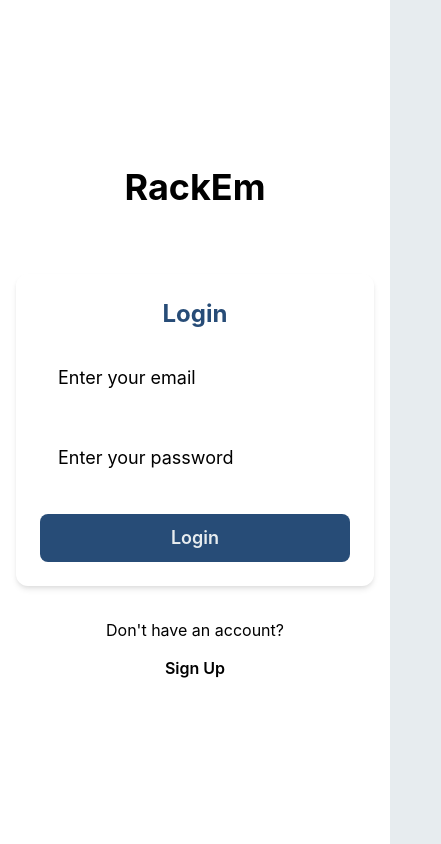
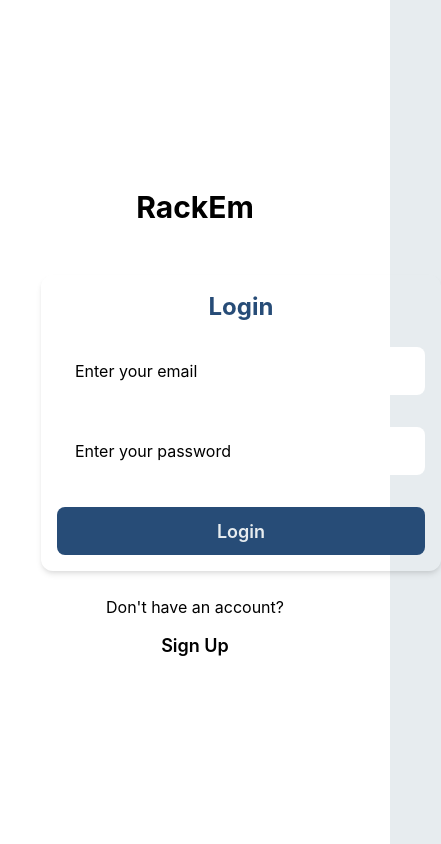
Before and after one commit to shivdesai99/RackEm, a React (Vite) app in the folder client/: page /login in a window 390 px wide. Shown: the whole page, 441 px wide, since content can reach past the window. Built offline with nearby package versions, Linux system fonts and the light colour scheme.

Commit message:
Added responsiveness and fixed mobile screen compatibilaty

```diff
--- a/client/src/components/forms/LoginForm.tsx
+++ b/client/src/components/forms/LoginForm.tsx
@@ -1,6 +1,6 @@
 import React, { useState } from "react";
 import { Box, Button, Heading, Spinner, VStack, Text } from "@chakra-ui/react";
-import FormInput from "../ui/FormInput";
+import FormInput from "@/components/ui/FormInput";
 import { loginAPI } from "@/api/auth";
 
 interface LoginFormProps {
@@ -19,7 +19,6 @@ const LoginForm: React.FC<LoginFormProps> = ({ onLoginSuccess }) => {
     const handleLogin = async () => {
         setError(null);
 
-        // Basic validation
         if (!email || !password) {
             setError("Both fields are required.");
             return;
@@ -44,10 +43,11 @@ const LoginForm: React.FC<LoginFormProps> = ({ onLoginSuccess }) => {
 
     return (
         <Box
-            w="full"
-            maxW="sm"
-            mx="auto"
-            p={6}
+            w="100%" // Ensures full width of the parent container
+            maxW="550px" // Caps the maximum width for large screens
+            minW="400px" // Sets a minimum width to avoid shrinking too much
+            mx="auto" // Centers the form horizontally
+            p={{ base: 4, md: 8 }} // Adjusts padding for smaller and larger screens
             bg="surface"
             borderRadius="lg"
             boxShadow="md"
@@ -81,7 +81,7 @@ const LoginForm: React.FC<LoginFormProps> = ({ onLoginSuccess }) => {
                     errorMessage="Password is required"
                 />
                 {error && (
-                    <Text color="red.500" fontSize="sm" textAlign="center">
+                    <Text color="red.500" fontSize="md" textAlign="center">
                         {error}
                     </Text>
                 )}
--- a/client/src/components/forms/SignUpForm.tsx
+++ b/client/src/components/forms/SignUpForm.tsx
@@ -1,6 +1,6 @@
 import React, { useState } from "react";
 import { Box, Button, Heading, Spinner, VStack, Text } from "@chakra-ui/react";
-import FormInput from "../ui/FormInput";
+import FormInput from "@/components/ui/FormInput";
 import { registerAPI } from "@/api/auth";
 
 interface SignUpFormProps {
@@ -45,10 +45,11 @@ const SignUpForm: React.FC<SignUpFormProps> = ({ onSignUpSuccess }) => {
 
     return (
         <Box
-            w="full"
-            maxW="sm"
-            mx="auto"
-            p={6}
+            w="100%" // Ensures full width of the parent container
+            maxW="550px" // Caps the maximum width for large screens
+            minW="400px" // Sets a minimum width to avoid shrinking too much
+            mx="auto" // Centers the form horizontally
+            p={{ base: 4, md: 8 }} // Adjusts padding for smaller and larger screens
             bg="surface"
             borderRadius="lg"
             boxShadow="md"
--- a/client/src/components/ui/FormInput.tsx
+++ b/client/src/components/ui/FormInput.tsx
@@ -12,6 +12,7 @@ interface FormInputProps {
 }
 
 const FormInput: React.FC<FormInputProps> = ({
+    label,
     value,
     onChange,
     type = "text",
@@ -28,11 +29,18 @@ const FormInput: React.FC<FormInputProps> = ({
                 placeholder={placeholder}
                 variant="filled"
                 size="lg"
+                fontSize={{ base: "md", md: "lg" }}
+                py={{ base: 4, md: 5 }}
+                px={{ base: 4, md: 5 }}
                 focusBorderColor="light-blue"
                 errorBorderColor="red.500"
                 borderRadius="md"
             />
-            {isInvalid && <FormErrorMessage>{errorMessage}</FormErrorMessage>}
+            {isInvalid && (
+                <FormErrorMessage fontSize={{ base: "sm", md: "md" }}>
+                    {errorMessage}
+                </FormErrorMessage>
+            )}
         </FormControl>
     );
 };
--- a/client/src/components/ui/Header.tsx
+++ b/client/src/components/ui/Header.tsx
@@ -9,9 +9,9 @@ const Header: React.FC<HeaderProps> = ({ title = "RackEm" }) => {
     return (
         <Heading
             color="primary"
-            size="2xl"
+            fontSize={{ base: "3xl", md: "6xl" }}
             textAlign="center"
-            mb="8"
+            mb={{ base: 6, md: 8 }}
             data-testid="header"
         >
             {title}
--- a/client/src/main.tsx
+++ b/client/src/main.tsx
@@ -1,16 +1,12 @@
-import { ChakraProvider } from "@chakra-ui/react";
 import { StrictMode } from "react";
 import { createRoot } from "react-dom/client";
 import { BrowserRouter } from "react-router-dom";
-import theme from "@/styles/theme";
 import App from "@/App";
 
 createRoot(document.getElementById("root")!).render(
     <StrictMode>
-        <ChakraProvider theme={theme}>
-            <BrowserRouter>
-                <App />
-            </BrowserRouter>
-        </ChakraProvider>
+        <BrowserRouter>
+            <App />
+        </BrowserRouter>
     </StrictMode>
 );
--- a/client/src/pages/auth/LoginScreen.tsx
+++ b/client/src/pages/auth/LoginScreen.tsx
@@ -1,4 +1,3 @@
-// Path: src/pages/auth/LoginScreen.tsx
 import React from "react";
 import { Box, Button, Text, useToast, VStack } from "@chakra-ui/react";
 import LoginForm from "@/components/forms/LoginForm";
@@ -34,15 +33,27 @@ const LoginScreen: React.FC = () => {
             display="flex"
             alignItems="center"
             justifyContent="center"
-            p="4"
+            p={{ base: 4, md: 8 }}
         >
-            <VStack spacing="8" w="full" maxW="md" textAlign="center">
+            <VStack
+                spacing={{ base: 6, md: 8 }}
+                w="full"
+                maxW={{ base: "95%", sm: "90%", md: "80%" }}
+                px={{ base: 4, md: 8 }}
+                textAlign="center"
+            >
                 <Header />
                 <LoginForm onLoginSuccess={handleLoginSuccess} />
-                <VStack spacing="4">
-                    <Text color="textSecondary">Don't have an account?</Text>
+                <VStack spacing={{ base: 4, md: 6 }}>
+                    <Text
+                        fontSize={{ base: "md", md: "lg" }}
+                        color="textSecondary"
+                    >
+                        Don't have an account?
+                    </Text>
                     <Button
                         variant="link"
+                        fontSize={{ base: "lg", md: "xl" }}
                         color="primary"
                         onClick={() => navigate("/signup")}
                     >
--- a/client/src/pages/auth/SignUpScreen.tsx
+++ b/client/src/pages/auth/SignUpScreen.tsx
@@ -34,9 +34,9 @@ const SignUpScreen: React.FC = () => {
             display="flex"
             alignItems="center"
             justifyContent="center"
-            p="4"
+            p="2"
         >
-            <VStack spacing="8" w="full" maxW="md" textAlign="center">
+            <VStack spacing="10" w="full" maxW="lg" textAlign="center">
                 <Header />
                 <SignUpForm onSignUpSuccess={handleSignUpSuccess} />
                 <VStack spacing="4">
```
